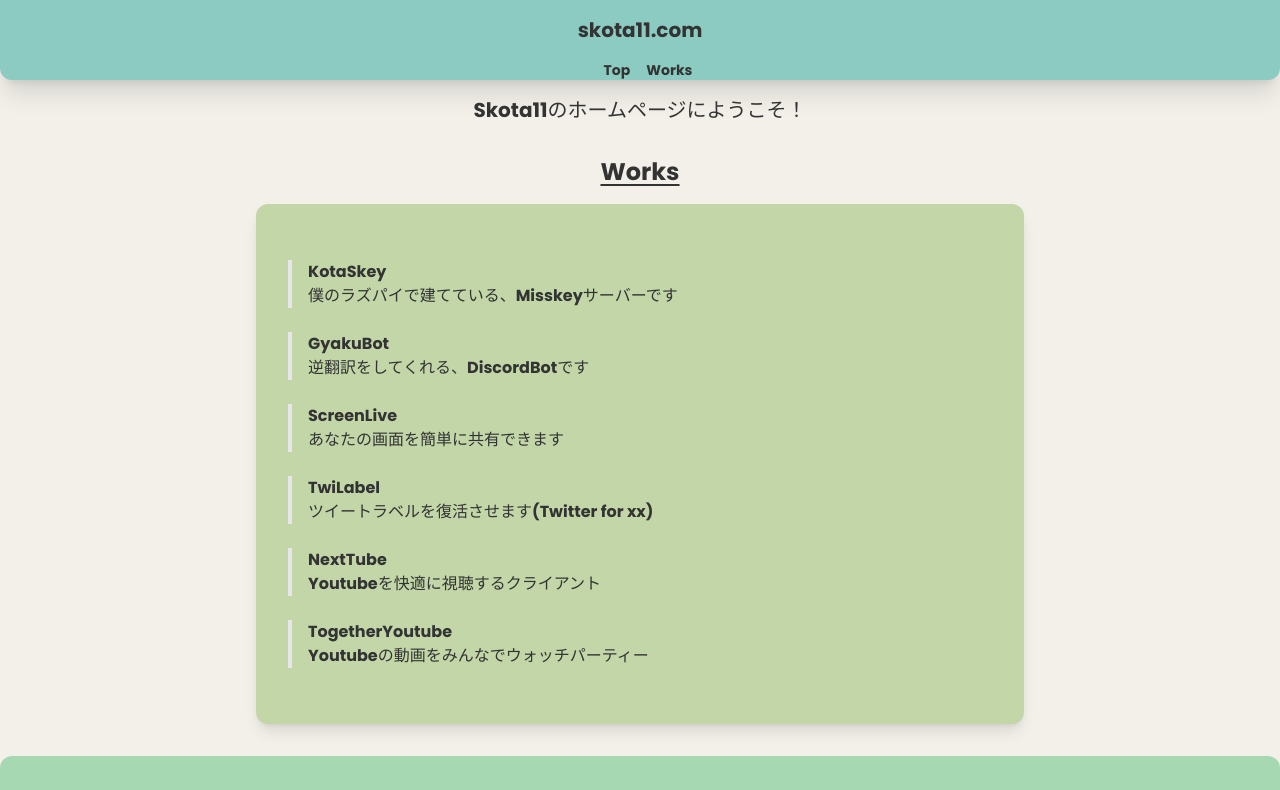
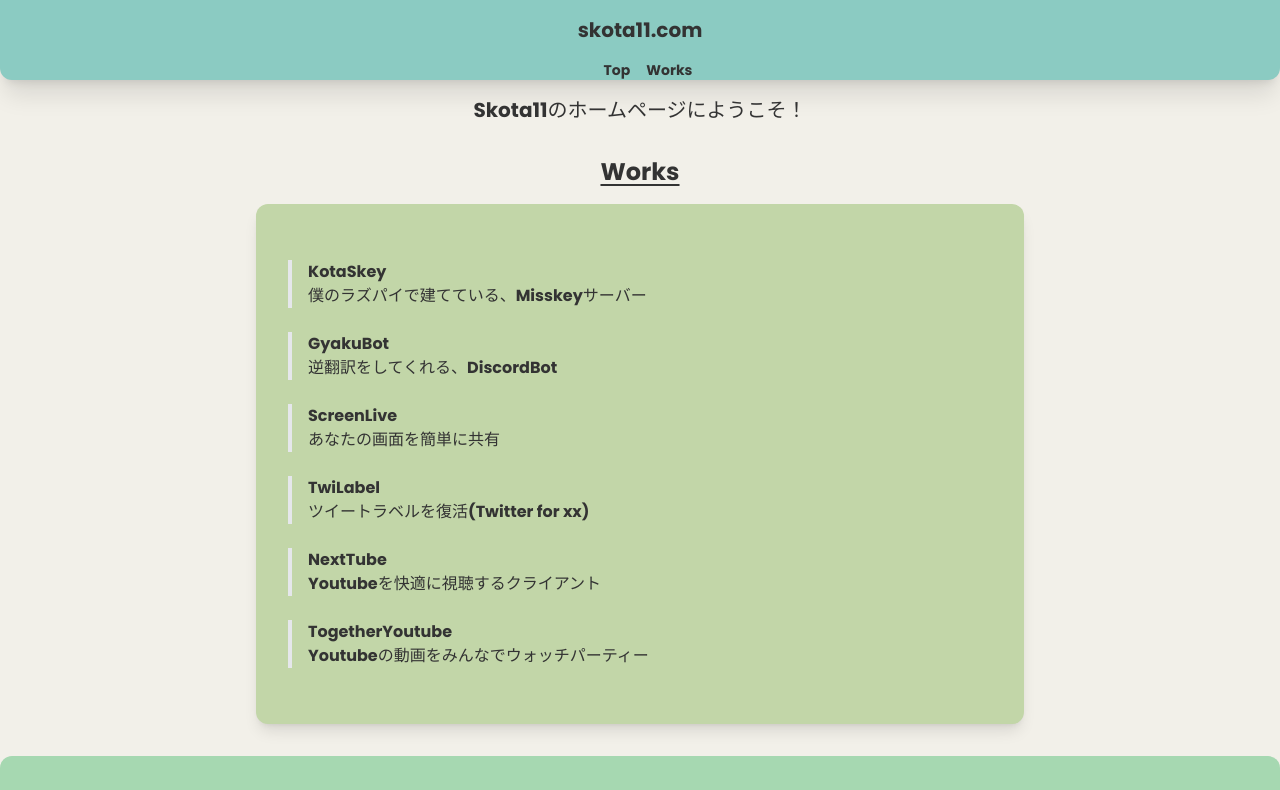
Before and after one commit to Skota11/portfolio, a Next.js app: page /works in a window 1280 px wide. Shown: the top 790 px of the page. Built offline with nearby package versions, Linux system fonts and the light colour scheme; a web font is replaced by a local one.

Commit message:
FixLetter

```diff
--- a/src/pages/works.tsx
+++ b/src/pages/works.tsx
@@ -46,25 +46,25 @@ export default function Home() {
               <div className='border-l-4 pl-4 my-6'>
                 <a href="https://mi.skota11.com" target="_blank" rel="noopener noreferrer">
                   <h2>KotaSkey</h2>
-                  <p>僕のラズパイで建てている、Misskeyサーバーです</p>
+                  <p>僕のラズパイで建てている、Misskeyサーバー</p>
                 </a>
               </div>
               <div className='border-l-4 pl-4 my-6'>
                 <a href="https://github.com/Skota11/gyaku-bot" target="_blank" rel="noopener noreferrer">
                   <h2>GyakuBot</h2>
-                  <p>逆翻訳をしてくれる、DiscordBotです</p>
+                  <p>逆翻訳をしてくれる、DiscordBot</p>
                 </a>
               </div>
               <div className='border-l-4 pl-4 my-6'>
                 <a href="https://github.com/Skota11/screenlive" target="_blank" rel="noopener noreferrer">
                   <h2>ScreenLive</h2>
-                  <p>あなたの画面を簡単に共有できます</p>
+                  <p>あなたの画面を簡単に共有</p>
                 </a>
               </div>
               <div className='border-l-4 pl-4 my-6'>
                 <a href="https://github.com/Skota11/twi-label" target="_blank" rel="noopener noreferrer">
                   <h2>TwiLabel</h2>
-                  <p>ツイートラベルを復活させます(Twitter for xx)</p>
+                  <p>ツイートラベルを復活(Twitter for xx)</p>
                 </a>
               </div>
               <div className='border-l-4 pl-4 my-6'>
```
